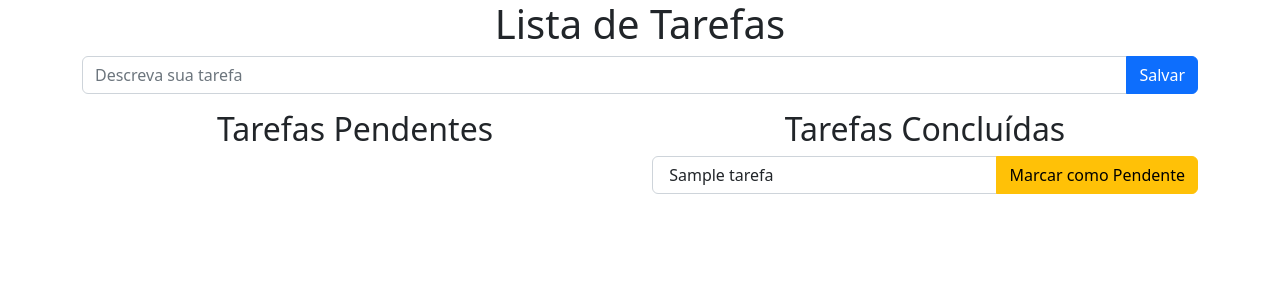
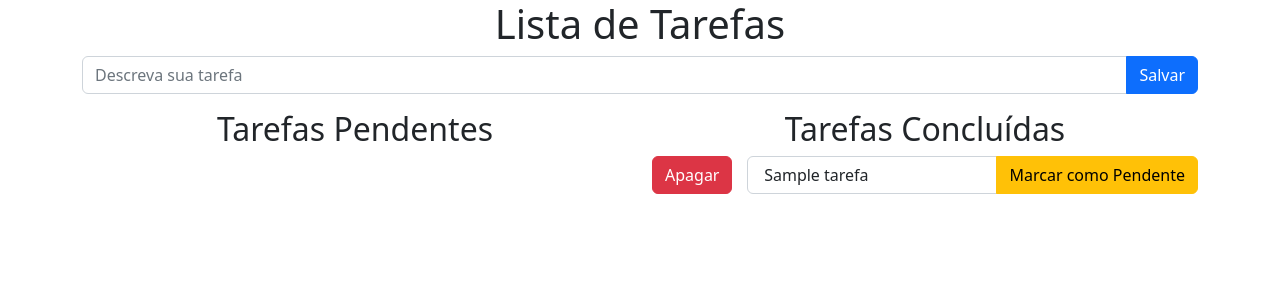
Before and after one commit to odiegofarias/imersao-django, a Django app: page /tarefas/ in a window 1280 px wide. Shown: the top 300 px of the page. Run offline with Django 4.2, Linux system fonts and the light colour scheme; tables that the repository leaves empty hold one stand-in row (values such as "Sample post").

Commit message:
Adicionada função apagar tarefas

```diff
--- a/requirements.txt
+++ b/requirements.txt
@@ -3,11 +3,14 @@ atomicwrites==1.4.0
 attrs==21.4.0
 colorama==0.4.5
 coverage==6.4.1
+dj-database-url==0.5.0
 Django==4.0.5
+django-heroku==0.3.1
 gunicorn==20.1.0
 iniconfig==1.1.1
 packaging==21.3
 pluggy==1.0.0
+psycopg2==2.9.3
 py==1.11.0
 pyparsing==3.0.9
 pytest==7.1.2
@@ -16,3 +19,4 @@ pytest-django==4.5.2
 sqlparse==0.4.2
 tomli==2.0.1
 tzdata==2022.1
+whitenoise==6.2.0
--- /dev/null
+++ b/runtime.txt
@@ -0,0 +1 @@
+Python 3.10.2
--- a/tarefas/templates/tarefas/index.html
+++ b/tarefas/templates/tarefas/index.html
@@ -41,6 +41,16 @@
                 <h2 class="mt-7 text-center">Tarefas Concluídas</h2>
 
                 {% for tarefa in tarefas_feitas %}
+                    <div class="row">
+                        <div class="col-2">
+                            <form action="{% url 'tarefas:apagar' tarefa_id=tarefa.id %}" method="post">
+                                {% csrf_token %}
+                                <div class="input-group mb-3">
+                                    <button type="submit" class="btn btn-danger" id="button-addon2">Apagar</button>
+                                </div>
+                            </form>
+                        </div>
+                        <div class="col-10">
                             <form action="{% url 'tarefas:detalhe' tarefa_id=tarefa.id %}" method="post">
                                 {% csrf_token %}
                                 <div class="input-group mb-3">
@@ -48,6 +58,9 @@
                                     <button type="submit" class="btn btn-warning" id="button-addon2">Marcar como Pendente</button>
                                 </div>
                             </form>
+                        </div>
+                    </div>
+
                 {% endfor %}
             </div>
         </div>
--- a/tarefas/urls.py
+++ b/tarefas/urls.py
@@ -7,4 +7,5 @@ app_name = 'tarefas'
 urlpatterns = [
     path('', views.index, name="index"),
     path('<int:tarefa_id>', views.detalhe, name="detalhe"),
+    path('apagar/<int:tarefa_id>', views.apagar, name="apagar"),
 ]
--- a/tarefas/views.py
+++ b/tarefas/views.py
@@ -40,9 +40,16 @@ def index(request):
 
 
 def detalhe(request, tarefa_id):
-    tarefa = Tarefa.objects.get(id=tarefa_id)
-    form = TarefaForm(request.POST, instance=tarefa)
-    if form.is_valid():
-        form.save()
+    if request.method == 'POST':
+        tarefa = Tarefa.objects.get(id=tarefa_id)
+        form = TarefaForm(request.POST, instance=tarefa)
+        if form.is_valid():
+            form.save()
 
     return HttpResponseRedirect(reverse('tarefas:index'))
+
+
+def apagar(request, tarefa_id):
+    if request.method == 'POST':
+        Tarefa.objects.filter(id=tarefa_id).delete()
+    return HttpResponseRedirect(reverse('tarefas:index'))
```
Also changed, not shown: tarefas/tests/test_apagar_tarefa.py (added, +21 -0 lines), webdev/settings.py (+21 -5 lines). Lines whose indentation alone changed are shown as unchanged.
